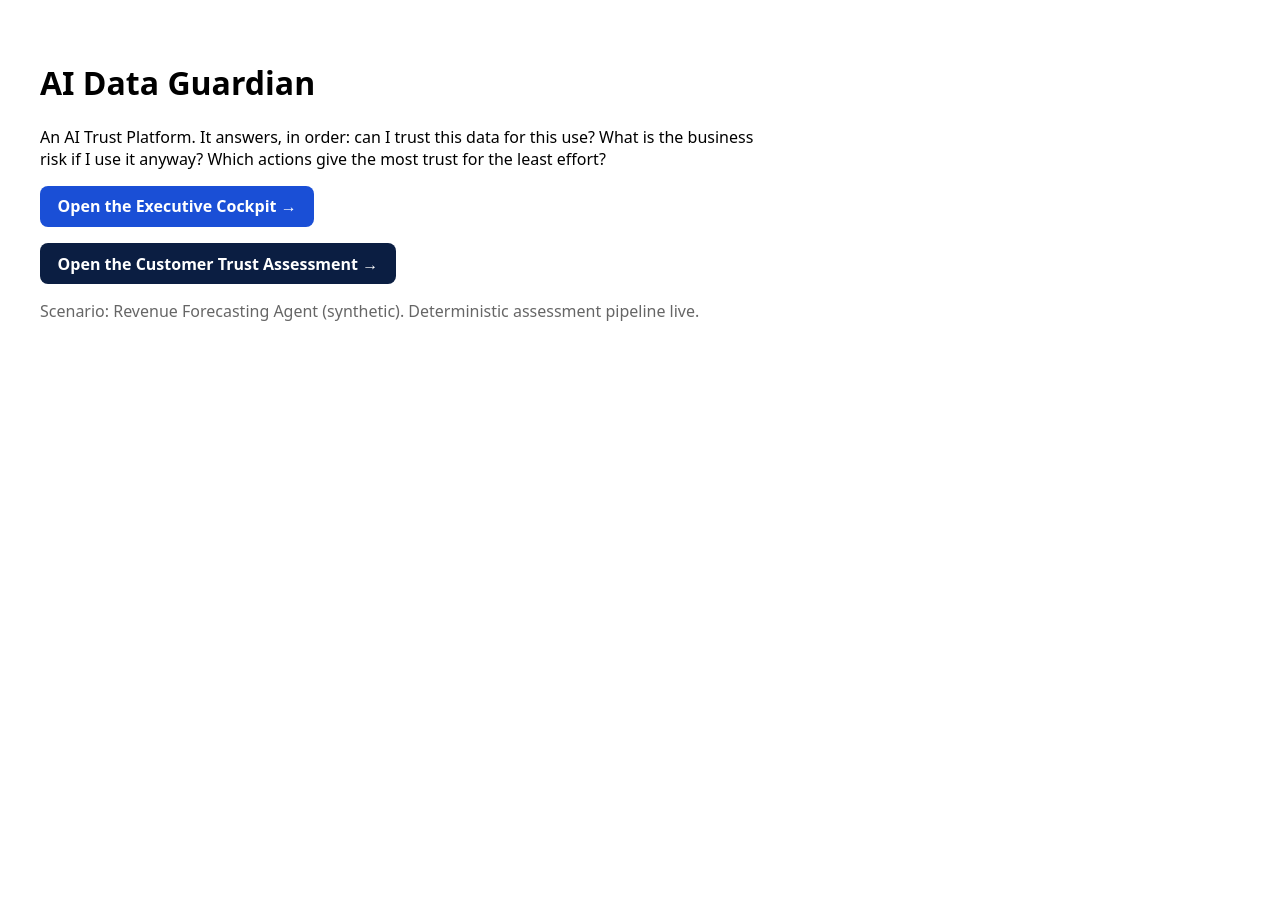
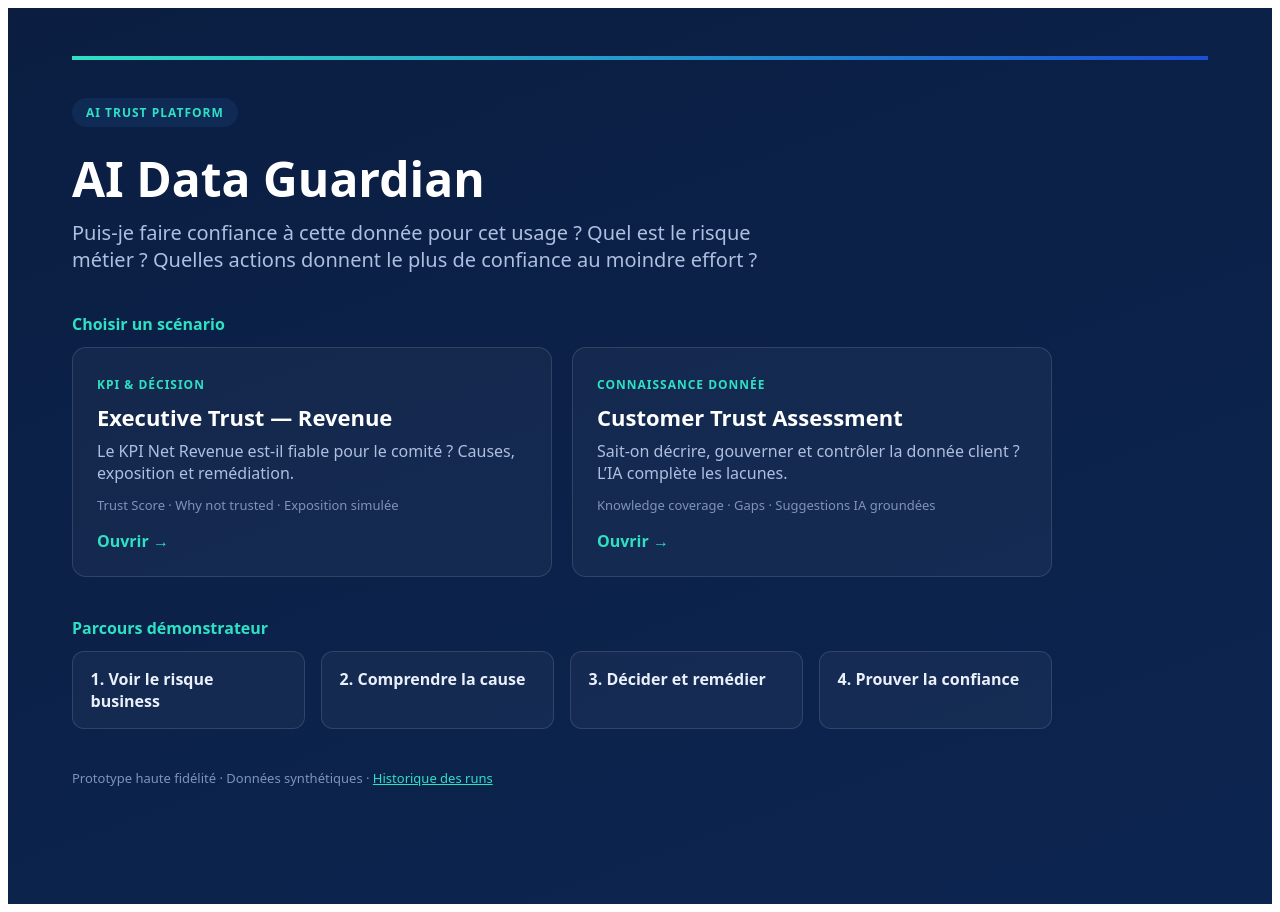
Before and after one commit to RemiJolivalt/AI_Data_Guardian, a Next.js app: page / in a window 1280 px wide. Before the commit the page ends 800 px from the top, so only its background shows below. Built offline with nearby package versions, Linux system fonts and the light colour scheme.

Commit message:
feat(ui): consistent Shell across cockpit/customer/runs + scenario-selector landing + fact/simulated legend

```diff
--- a/src/app/page.tsx
+++ b/src/app/page.tsx
@@ -1,47 +1,116 @@
+import type { Route } from "next";
 import Link from "next/link";
+import { t } from "@/app/_components/theme";
+
+export const dynamic = "force-static";
+
+const SCENARIOS: {
+  href: Route;
+  badge: string;
+  title: string;
+  desc: string;
+  metric: string;
+}[] = [
+  {
+    href: "/cockpit" as Route,
+    badge: "KPI & DÉCISION",
+    title: "Executive Trust — Revenue",
+    desc: "Le KPI Net Revenue est-il fiable pour le comité ? Causes, exposition et remédiation.",
+    metric: "Trust Score · Why not trusted · Exposition simulée",
+  },
+  {
+    href: "/customer" as Route,
+    badge: "CONNAISSANCE DONNÉE",
+    title: "Customer Trust Assessment",
+    desc: "Sait-on décrire, gouverner et contrôler la donnée client ? L’IA complète les lacunes.",
+    metric: "Knowledge coverage · Gaps · Suggestions IA groundées",
+  },
+];
+
+const JOURNEY = [
+  "1. Voir le risque business",
+  "2. Comprendre la cause",
+  "3. Décider et remédier",
+  "4. Prouver la confiance",
+];
 
 export default function HomePage() {
   return (
-    <main style={{ fontFamily: "system-ui, sans-serif", padding: "2rem", maxWidth: 720 }}>
-      <h1>AI Data Guardian</h1>
-      <p>
-        An AI Trust Platform. It answers, in order: can I trust this data for this use? What is the
-        business risk if I use it anyway? Which actions give the most trust for the least effort?
+    <main
+      style={{
+        minHeight: "100vh",
+        background: `linear-gradient(160deg, ${t.sidebarBg} 0%, #0c2550 100%)`,
+        color: "#eaf0fb",
+        fontFamily: "system-ui, sans-serif",
+        padding: "3rem 4rem",
+      }}
+    >
+      <div style={{ height: 4, background: `linear-gradient(90deg, ${t.accent}, ${t.cta})`, marginBottom: 40 }} />
+      <span
+        style={{
+          background: "#0f2a55",
+          color: t.accent,
+          padding: "6px 14px",
+          borderRadius: 999,
+          fontSize: 12,
+          fontWeight: 700,
+          letterSpacing: 1,
+        }}
+      >
+        AI TRUST PLATFORM
+      </span>
+
+      <h1 style={{ fontSize: 48, margin: "1.5rem 0 0.5rem", color: "#fff" }}>AI Data Guardian</h1>
+      <p style={{ fontSize: 20, color: "#aebfe0", maxWidth: 720, margin: 0 }}>
+        Puis-je faire confiance à cette donnée pour cet usage ? Quel est le risque métier ? Quelles
+        actions donnent le plus de confiance au moindre effort ?
       </p>
-      <p>
+
+      <p style={{ color: t.accent, fontWeight: 700, margin: "2.5rem 0 0.75rem" }}>Choisir un scénario</p>
+      <section style={{ display: "grid", gridTemplateColumns: "1fr 1fr", gap: 20, maxWidth: 980 }}>
+        {SCENARIOS.map((s) => (
           <Link
-          href="/cockpit"
+            key={s.href}
+            href={s.href}
             style={{
-            display: "inline-block",
-            background: "#1a4fd6",
-            color: "#fff",
-            padding: "0.6rem 1.1rem",
-            borderRadius: 8,
+              display: "block",
+              background: "rgba(255,255,255,0.04)",
+              border: "1px solid rgba(255,255,255,0.12)",
+              borderRadius: 14,
+              padding: "1.5rem",
               textDecoration: "none",
+              color: "#eaf0fb",
+            }}
+          >
+            <span style={{ color: t.accent, fontSize: 12, fontWeight: 700, letterSpacing: 1 }}>{s.badge}</span>
+            <h2 style={{ margin: "0.5rem 0", color: "#fff", fontSize: 22 }}>{s.title}</h2>
+            <p style={{ margin: "0 0 0.75rem", color: "#aebfe0" }}>{s.desc}</p>
+            <p style={{ margin: 0, color: "#7f92bd", fontSize: 13 }}>{s.metric}</p>
+            <p style={{ margin: "1rem 0 0", color: t.accent, fontWeight: 700 }}>Ouvrir →</p>
+          </Link>
+        ))}
+      </section>
+
+      <p style={{ color: t.accent, fontWeight: 700, margin: "2.5rem 0 0.75rem" }}>Parcours démonstrateur</p>
+      <section style={{ display: "grid", gridTemplateColumns: "repeat(4, 1fr)", gap: 16, maxWidth: 980 }}>
+        {JOURNEY.map((step) => (
+          <div
+            key={step}
+            style={{
+              background: "rgba(255,255,255,0.04)",
+              border: "1px solid rgba(255,255,255,0.12)",
+              borderRadius: 12,
+              padding: "1rem 1.1rem",
               fontWeight: 600,
             }}
           >
-          Open the Executive Cockpit →
-        </Link>
-      </p>
-      <p>
-        <Link
-          href="/customer"
-          style={{
-            display: "inline-block",
-            background: "#0b1e42",
-            color: "#fff",
-            padding: "0.6rem 1.1rem",
-            borderRadius: 8,
-            textDecoration: "none",
-            fontWeight: 600,
-          }}
-        >
-          Open the Customer Trust Assessment →
-        </Link>
-      </p>
-      <p style={{ color: "#666" }}>
-        Scenario: Revenue Forecasting Agent (synthetic). Deterministic assessment pipeline live.
+            {step}
+          </div>
+        ))}
+      </section>
+
+      <p style={{ color: "#7f92bd", fontSize: 13, marginTop: 40 }}>
+        Prototype haute fidélité · Données synthétiques · <Link href={"/runs" as Route} style={{ color: t.accent }}>Historique des runs</Link>
       </p>
     </main>
   );
```
Also changed, not shown: src/app/_components/Shell.tsx (+35 -0 lines), src/app/cockpit/page.tsx (+91 -95 lines), src/app/runs/page.tsx (+20 -14 lines). Lines whose indentation alone changed are shown as unchanged.
